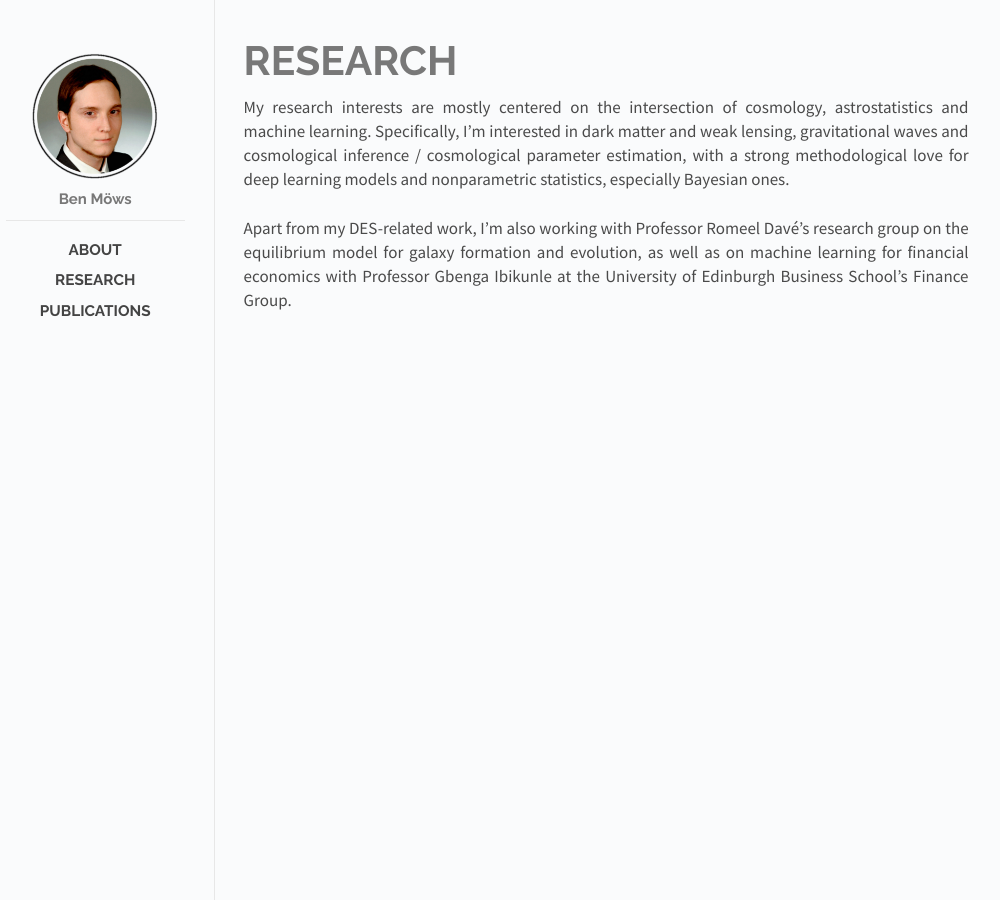
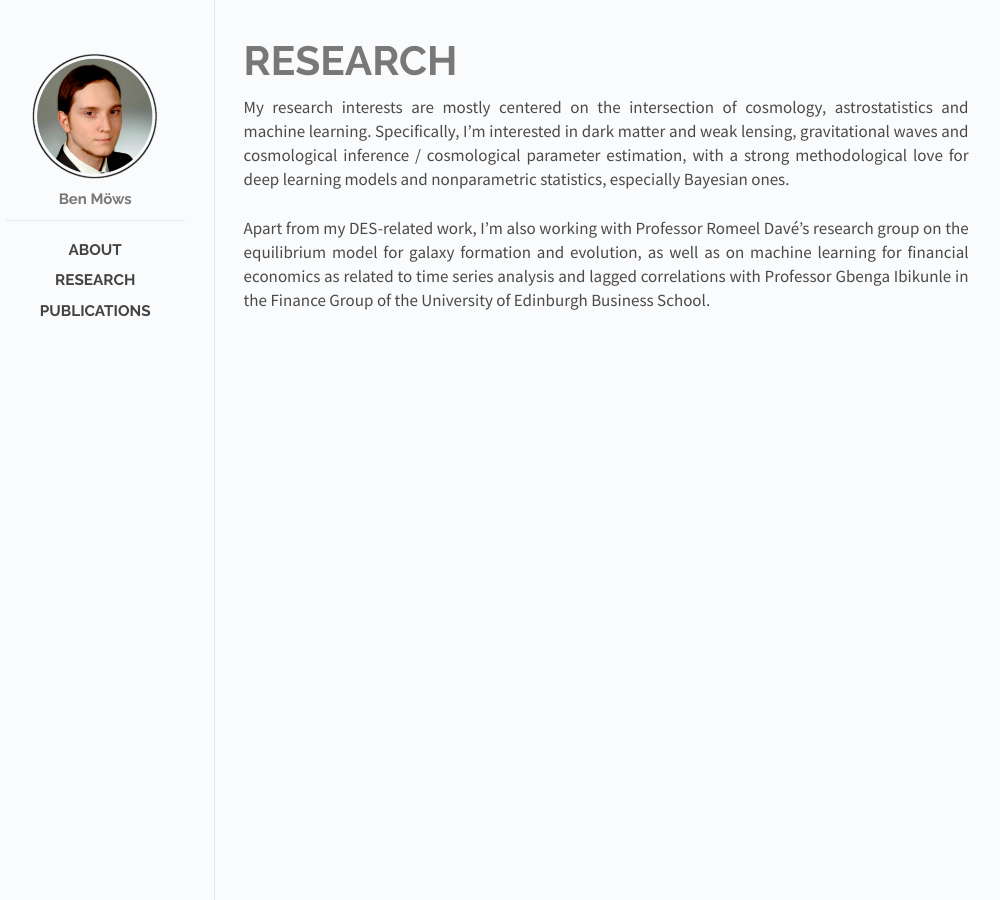
Before and after one commit to moews/moews.github.io, a Jekyll site: the page built from _posts/2017-03-26-research.md, in a window 1280 px wide. Shown: the whole page, without its empty margins (144-1144 px from the left). Built offline with Jekyll 4.4.1, drawn with Linux system fonts in a browser that asks for light colours.

Commit message:
Update 2017-03-26-research.md

```diff
--- a/_posts/2017-03-26-research.md
+++ b/_posts/2017-03-26-research.md
@@ -8,4 +8,4 @@ categories: posts
 
 My research interests are mostly centered on the intersection of cosmology, astrostatistics and machine learning. Specifically, I'm interested in dark matter and weak lensing, gravitational waves and cosmological inference / cosmological parameter estimation, with a strong methodological love for deep learning models and nonparametric statistics, especially Bayesian ones.
 
-Apart from my DES-related work, I'm also working with Professor Romeel Davé's research group on the equilibrium model for galaxy formation and evolution, as well as on machine learning for financial economics with Professor Gbenga Ibikunle at the University of Edinburgh Business School's Finance Group.
+Apart from my DES-related work, I'm also working with Professor Romeel Davé's research group on the equilibrium model for galaxy formation and evolution, as well as on machine learning for financial economics as related to time series analysis and lagged correlations with Professor Gbenga Ibikunle in the Finance Group of the University of Edinburgh Business School.
```
